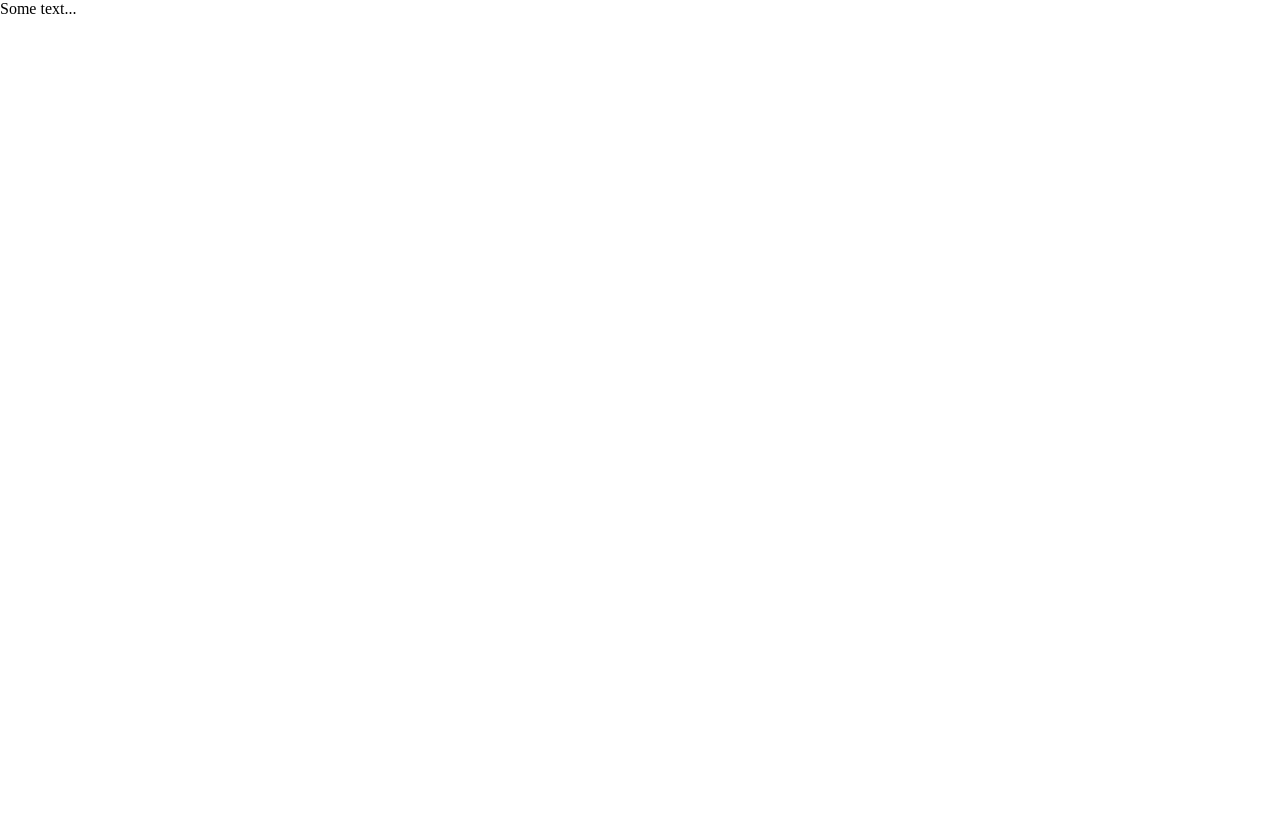
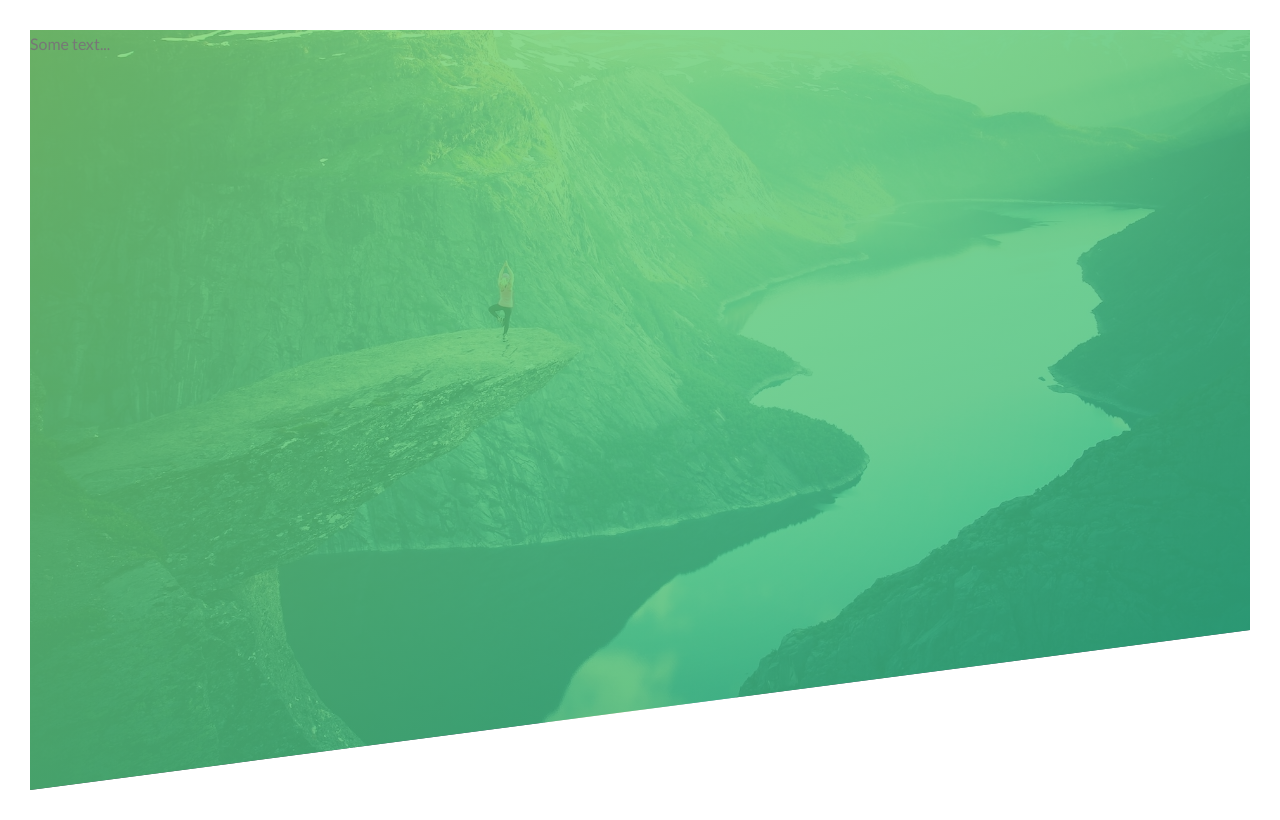
Before and after one commit to jdcorrea/css-advanced, a plain HTML site: page NATOURS/index.html in a window 1280 px wide. Drawn offline with Linux system fonts and the light colour scheme; files that its build step writes are made by us from their sources.

Commit message:
20191101 - Clase 1

```diff
--- a/NATOURS/css/style.css
+++ b/NATOURS/css/style.css
@@ -14,5 +14,22 @@ Dark green: #28b485
 }
 
 body {
-  font-family:
+  font-family: "Lato", sans-serif;
+  font-weight: 400;
+  font-size: 16px;
+  line-height: 1.7;
+  color: #777;
+  padding: 30px;
 }
+
+.header {
+  height: 95vh;
+  background-image: linear-gradient(
+    to right bottom,
+    rgba(126, 213, 111, 0.8),
+    rgba(39, 179, 133, 0.8)) ,
+    url('../img/hero.jpg');
+  background-size: cover;
+  background-position: top;
+  clip-path: polygon(0 0, 100% 0, 100% 75vh, 0 100%);
+}
```
